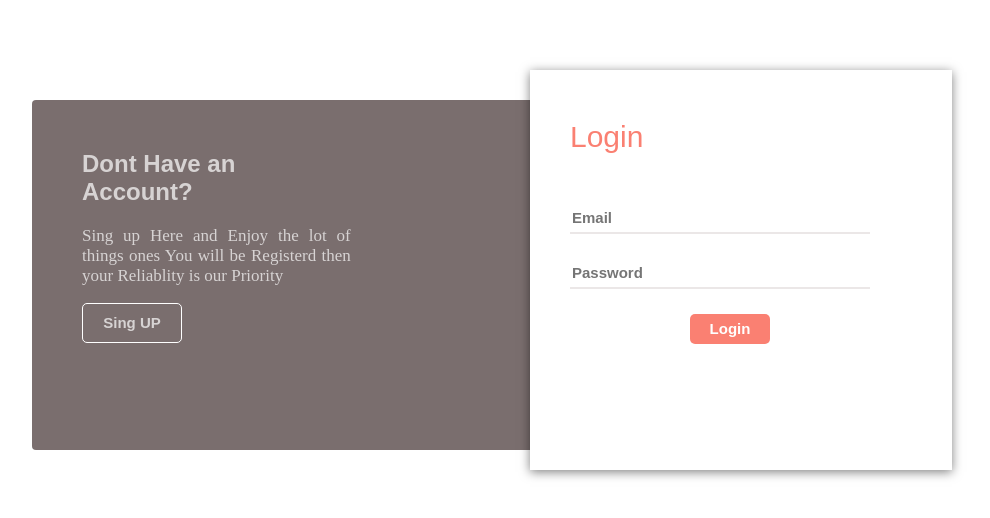
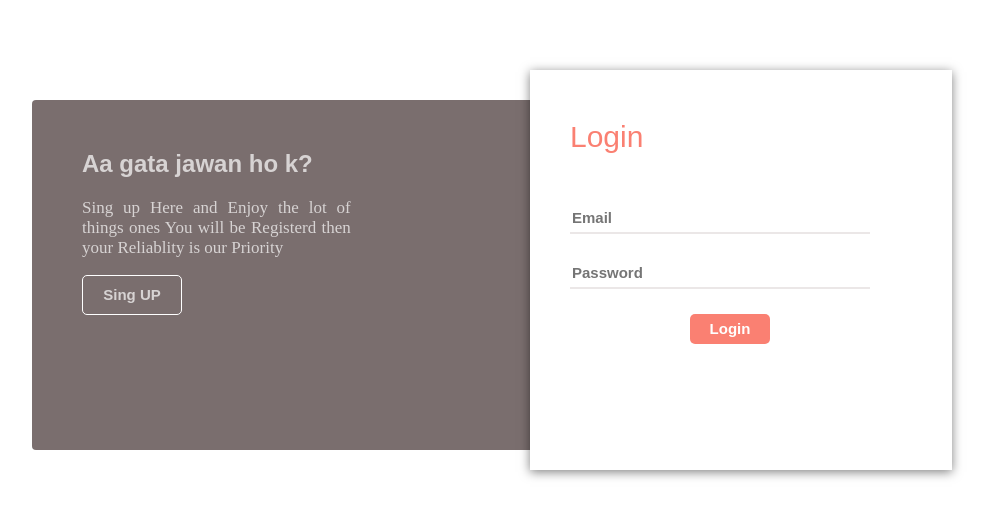
Before and after one commit to husnainsuleman/auto_deploy, a plain HTML site: page index.html in a window 1280 px wide. Shown: the whole page, without its empty margins (160-1150 px from the left). Drawn offline with Linux system fonts and the light colour scheme.

Commit message:
Update index.html

```diff
--- a/index.html
+++ b/index.html
@@ -7,7 +7,7 @@
     <body>
         <div class="login-continer">
             <div class="login-title-left" id="signuptitle">
-                <h2 class="title">Dont Have an Account?</h2>
+                <h2 class="title">Aa gata jawan ho k?</h2>
                 <p class="para">Sing up Here and Enjoy the lot of things ones  You will be Registerd then your Reliablity is our Priority </p>
                 <button class="button-left" onclick="signup()">Sing UP</button>
             </div>
```
